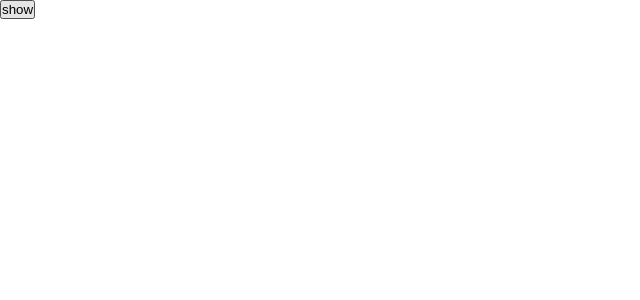
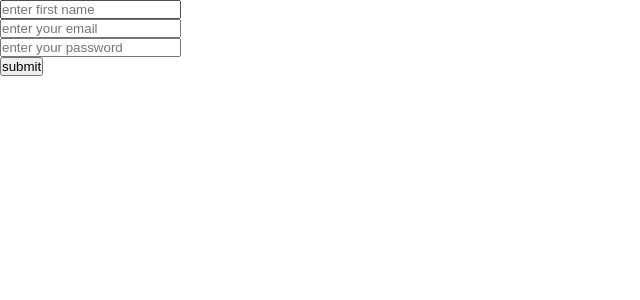
Before and after one commit to adakamahesh/react, a React (Create React App) app: page / in a window 1280 px wide. Shown: the top 300 px of the page, without its empty margins (0-640 px from the left). Built offline with nearby package versions, Linux system fonts and the light colour scheme.

Commit message:
use state ex 2 form handling

```diff
--- a/src/index.js
+++ b/src/index.js
@@ -7,6 +7,7 @@
 import  UseState  from './use-state-hooks/UseState';
 import UseState2 from './use-state-hooks/UseState2'
 import UseStateex1 from './use-state-hooks/UseState-ex-1'
+import UseStateex2 from './use-state-hooks/UseState-ex-2'
 
 const root = ReactDOM.createRoot(document.getElementById('root'));
 
@@ -17,7 +18,8 @@
       {/* <EventHandling /> */}
       {/* <UseState/> */}
       {/* <UseState2/> */}
-      <UseStateex1/>
+      {/* <UseStateex1/> */}
+      <UseStateex2/>
     </React.StrictMode>
   );
 },1000)
--- /dev/null
+++ b/src/use-state-hooks/UseState-ex-2.jsx
@@ -0,0 +1,81 @@
+import React, { useState } from 'react'
+
+const Index = () => {
+    const [firstName,setfirstName]=useState("");
+    const [email,setemail]=useState("");
+    const [password,setpassword]=useState("");
+
+    // const changeFirstName =(e)=>{
+    //     setfirstName(e.target.value)
+    // }
+    // const changeEmail =(e)=>{
+    //     setemail(e.target.value)
+    // }
+    // const changePassword =(e)=>{
+    //     setpassword(e.target.value)
+    // }
+
+    const handleInputchange =(e,name)=>{
+        console.log(e.target.value,name);
+        if(name==="firstName"){
+            setfirstName(e.target.value)
+        }else if(name==="email"){
+            setemail(e.target.value)
+        }else if(name==="password"){
+            setpassword(e.target.value)
+        }
+    }
+
+    const handlesubmit =(e)=>{
+        e.preventDefault()
+        let userObj ={
+            firstName:firstName,
+            email:email,
+            password:password,
+        };
+        console.log(userObj);
+    };
+
+
+  return (
+    <div>
+        <form onSubmit={handlesubmit}>
+            <div className="form-content">
+                <input
+                  type="text"
+                  name='firstname'
+                  id='firstname'
+                  value={firstName}
+                  placeholder='enter first name'
+                  onChange={(e)=>handleInputchange(e,"firstName")}
+                />
+            </div>
+            <div className="form-content">
+                <input
+                  type="email"
+                  name='email'
+                  id='email'
+                  value={email}
+                  placeholder='enter your email'
+                  onChange={(e) =>handleInputchange(e,"email")}
+                />
+            </div>
+            <div className="form-content">
+                <input
+                  type="password"
+                  name='password'
+                  id='password'
+                  value={password}
+                  placeholder='enter your password'
+                  onChange={(e)=>handleInputchange(e,"password")}
+                />
+            </div>
+            <div className="form-content">
+                <button type='submit'>submit</button>
+            </div>
+        </form>
+     </div>
+  )
+}
+
+export default Index
```
